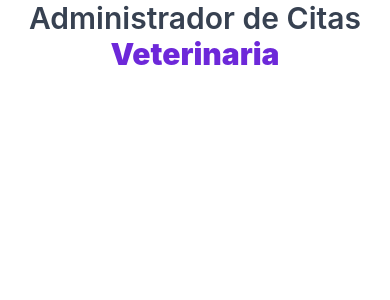
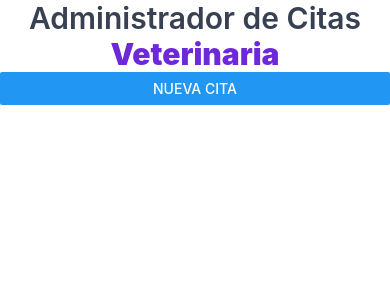
Before and after one commit to joelrdz/urnjp-citas, a React Native app: screen / in a window 390 px wide. Shown: the top 300 px of the page. Built offline with nearby package versions, Linux system fonts and the light colour scheme.

Commit message:
React Native Button Component

```diff
--- a/App.tsx
+++ b/App.tsx
@@ -1,5 +1,6 @@
 import React from 'react';
 import {
+  Button,
   SafeAreaView,
   StyleSheet,
   Text,
@@ -12,6 +13,12 @@ const App = () => {
         Administrador de Citas {''}
         <Text style={styles.titleBold}>Veterinaria</Text>
       </Text>
+      <Button
+        title="Nueva Cita"
+        onPress={() => {
+          console.log('You pressed the button!');
+        }}
+      />
     </SafeAreaView>
   );
 };
```
